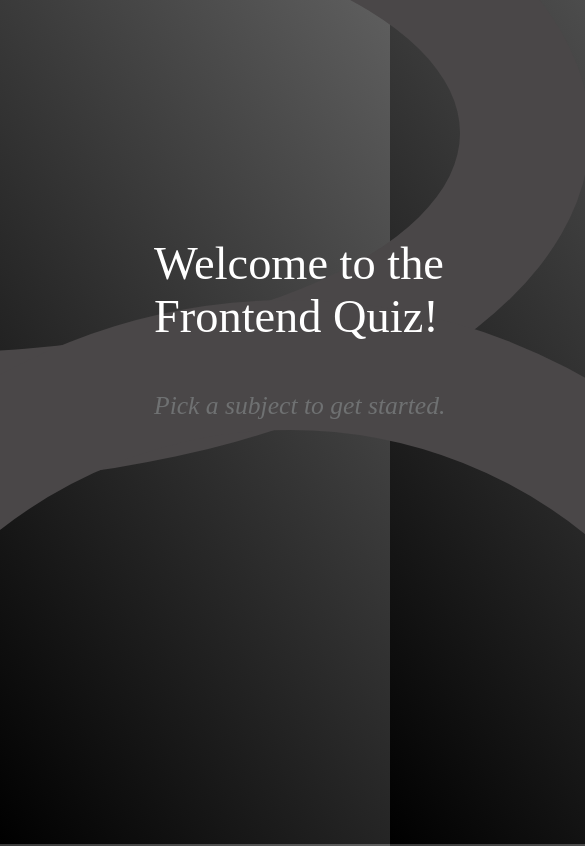
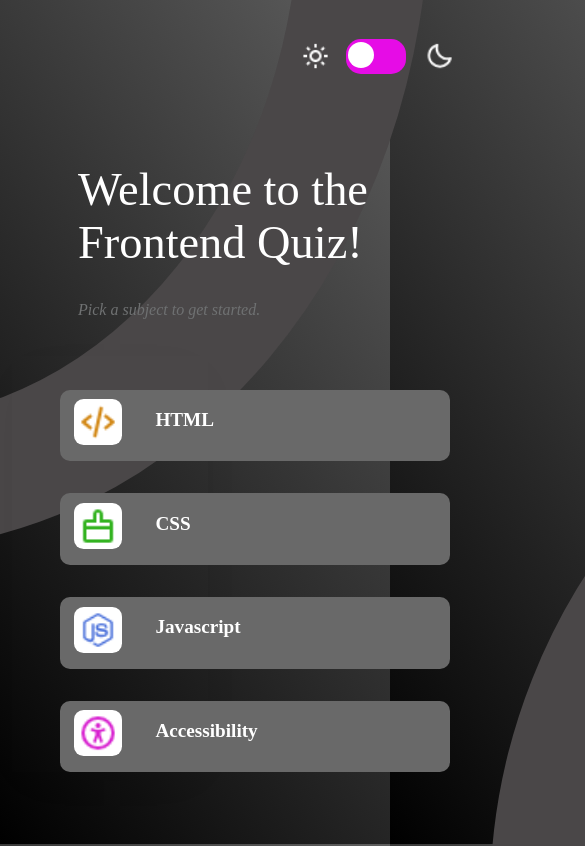
Before and after one commit to PrakashPurane/Quiz-App, a React (Vite) app in the folder First/: page / in a window 390 px wide. Shown: the top 846 px of the page, 585 px wide, since content can reach past the window. Built offline with nearby package versions, Linux system fonts and the light colour scheme.

Commit message:
made responsive

```diff
--- a/First/src/App.css
+++ b/First/src/App.css
@@ -3,11 +3,10 @@
   color: #f5e3e3;
 }
 
-
-  .app-container{
+.app-container {
   position: relative;
   max-height: 500px;
-    /* max-width: 500px; */
+  /* max-width: 00px; */
 }
 
 .circle {
@@ -19,29 +18,34 @@
   border: 130px solid rgb(74, 71, 72);
   border-radius: 50%;
   z-index: -1;
-
 }
 
-  .second-circle{
+  .second-circle {
     position: absolute;
     width: 1200px;
     height: 1200px;
-    border: 130px solid rgba(74,71,72);
+    border: 130px solid rgba(74, 71, 72);
     border-radius: 50%;
     right: -500px;
     bottom: -1000px;
     z-index: -1;
   }
 
-  .app-container.dark-mode .circle  {
-    border-color: #ee0c0c; /* Dark mode border color */
+.app-container.dark-mode .circle {
+  border-color: #000000; /* Dark mode border color */
 }
 
-   @media(max-width:486px){
-    .circle{
-      /* width: 100px; */
-      height: 700px;
-      top: -100px;
-      left: -100px;
+@media (max-width: 486px) {
+  .app-container {
+    width: 500px;
+  }
+  .circle {
+    width: 1100px;
+    height: 1310px;
+    top: -610px;
+    left: -10px;
+  }
+  .second-circle {
+    right: -1200px;
   }
 }
--- a/First/src/App.jsx
+++ b/First/src/App.jsx
@@ -13,8 +13,8 @@ const App = () => {
   return (
     <>
       <div className={`app-container  ${isDarkMode ? "dark-mode" : ""}`}>
-      <div className={`circle ${isDarkMode ? "dark-mode" : ""}`}></div>
-      <div className={`second-circle ${isDarkMode ? "dark-mode" : ""}`}></div>
+        <div className={`circle ${isDarkMode ? "dark-mode" : ""}`}></div>
+        <div className={`second-circle ${isDarkMode ? "dark-mode" : ""}`}></div>
 
         <Mode toggleDarkMode={toggleDarkMode} />
         <Quiz isDarkMode={isDarkMode} />
--- a/First/src/assets/components/Mode/Mode.css
+++ b/First/src/assets/components/Mode/Mode.css
@@ -51,3 +51,9 @@
   background-color: #000000;
   color: #fff;
 }
+
+@media (max-width: 486px) {
+  .toggle-menu {
+    margin-left: 17rem;
+  }
+}
--- a/First/src/assets/components/ProgressBar/progressBar.css
+++ b/First/src/assets/components/ProgressBar/progressBar.css
@@ -14,3 +14,9 @@
   border-radius: 10px;
   transition: width 0.3s ease-in-out;
 }
+
+@media (max-width: 486px) {
+  .progress-bar {
+    margin-top: -10rem;
+  }
+}
--- a/First/src/assets/components/Quiz/Quiz.css
+++ b/First/src/assets/components/Quiz/Quiz.css
@@ -1,7 +1,7 @@
 .container {
   width: 700px;
   margin: auto;
-  height: 90vh;
+  height: 100vh;
   margin-top: 3px;
   /* background: linear-gradient(234deg, lightgrey -123%, black 100%); */
   color: white;
@@ -51,6 +51,7 @@
   padding-left: 3rem;
   padding-right: 47px;
   margin-top: -35px;
+  margin-bottom: 7rem;
   box-shadow: 1px 11px 44px -23px rgba(0, 0, 0, 0.19);
 }
 
@@ -61,13 +62,6 @@
   left: 12px;
 }
 
-/* .selectedsubjectt{
-  font-size: 2rem;
-  font-weight: 700;
-  padding-left: 4.7rem;
-  padding-bottom: 2rem;
-
-} */
 
 i {
   font-size: 1.6rem;
@@ -164,27 +158,27 @@ i {
 }
 
 .result-container {
-  display: flex;
+  display: block;
   justify-content: center;
   align-items: center;
   padding-top: 2rem;
   width: 100%;
   height: 100%;
-  gap: 10rem;
+  /* gap: 10rem; */
   position: fixed;
   top: 100px;
   left: 0;
   color: rgb(236, 180, 180);
-  margin-left: 25rem;
+  margin-left: 16rem;
   /* background-color: rgba(83, 80, 80, 0.8); semi-transparent white */
 }
 
 .result-container h2 {
-  min-width: 12rem;
-  font-size: 1.3rem;
-  margin-left: 1rem;
+  min-width: 245px;
+  font-size: 1.4rem;
+  margin-left: 0rem;
   color: #ffff;
-  margin-bottom: 20rem;
+  margin-bottom: 3rem;
 }
 .result-container button {
   font-size: 1rem;
@@ -202,9 +196,65 @@ i {
   color: #fff;
 }
 
-@media (max-width){
-  .container{
+@media (max-width: 486px) {
+  .container {
+    display: block;
+  }
+  .container-left {
+    margin-top: -74px;
+    margin-left: -130px;
+  }
 
-    width: 1000px;
+  .italic {
+    margin-top: -1rem;
+  }
+  .italic i {
+    font-size: 1rem;
+  }
+  .subject-list {
+    margin-top: 37px;
+    margin-left: -196px;
+  }
+  .container-listing {
+    width: 390px;
+  }
+  .container-listing h1 {
+    font-size: 1.2rem;
+  }
+  .question p {
+    font-size: 1.6rem;
+  }
+  .container-right {
+    font-size: 3rem;
+    margin-top: 2px;
+    margin-left: -12rem;
+  }
+  .submit-button {
+    margin-top: -1px;
+  }
+  .submit-button .submitt-button {
+    padding-left: 187px;
+    width: 1px;
+  }
+  .submit-button .submitt-button p {
+    margin-left: -2rem;
+  }
+  button span {
+    padding-left: 2px;
+  }
+  .error-message {
+    margin-top: 9px;
+    margin-left: 82px;
+  }
+  .result-container {
+    display: block;
+    margin-left: -80px;
+    gap: 2;
+  }
+  .result-container h2 {
+    margin-top: -37px;
+  }
+  .result-container button {
+    margin-bottom: 2px;
   }
 }
--- a/First/src/assets/components/Quiz/Quiz.jsx
+++ b/First/src/assets/components/Quiz/Quiz.jsx
@@ -152,10 +152,9 @@ const Quiz = ({ isDarkMode }) => {
       <div
         className={isDarkMode ? "dark-mode" : ""}
         onKeyDown={handleKeyDown}
-        tabIndex="0"
+
       >
-        <div className="container">
-
+        <div className="container ">
           {showResult ? (
             <div className="result-container app-container">
               <h2>
@@ -269,12 +268,12 @@ const Quiz = ({ isDarkMode }) => {
                   <div className="submit-button">
                     <button
                       ref={submitButtonRef}
-                      className="submit-button"
+                      className="submitt-button"
                       tabIndex="0"
                       onClick={checkAnswer}
                       disabled={isOptionDisabled}
                     >
-                      Submit
+                      <p>Submit</p>
                     </button>
                     {errorMessage && (
                       <p className="error-message">{errorMessage}</p>
@@ -287,7 +286,9 @@ const Quiz = ({ isDarkMode }) => {
                   <h2>
                     You scored {correctAnswers} out of {totalQuestions}.
                   </h2>
-                  <button onClick={handleTryAgain}>Try Again</button>
+                  <button onClick={handleTryAgain}>
+                    Try Again
+                  </button>
                 </div>
               )}
             </>
--- a/First/src/index.css
+++ b/First/src/index.css
@@ -1,12 +1,15 @@
 * {
   margin: 0;
+
   box-sizing: border-box;
 }
 
 body {
   height: 100vh;
+  margin-left: -30px;
   background-image: linear-gradient(234deg, lightgrey -123%, black 100%);
   overflow: hidden;
+
 }
 
 .app-container {
@@ -18,3 +21,9 @@ body {
   background-color: #000000;
   color: #fff;
 }
+
+@media (max-width: 486px){
+  body{
+    margin-left: -10px;
+  }
+}
```
Also changed, not shown: First/src/assets/components/ProgressBar/progessBar.jsx (+11 -8 lines). Lines whose indentation alone changed are shown as unchanged.
